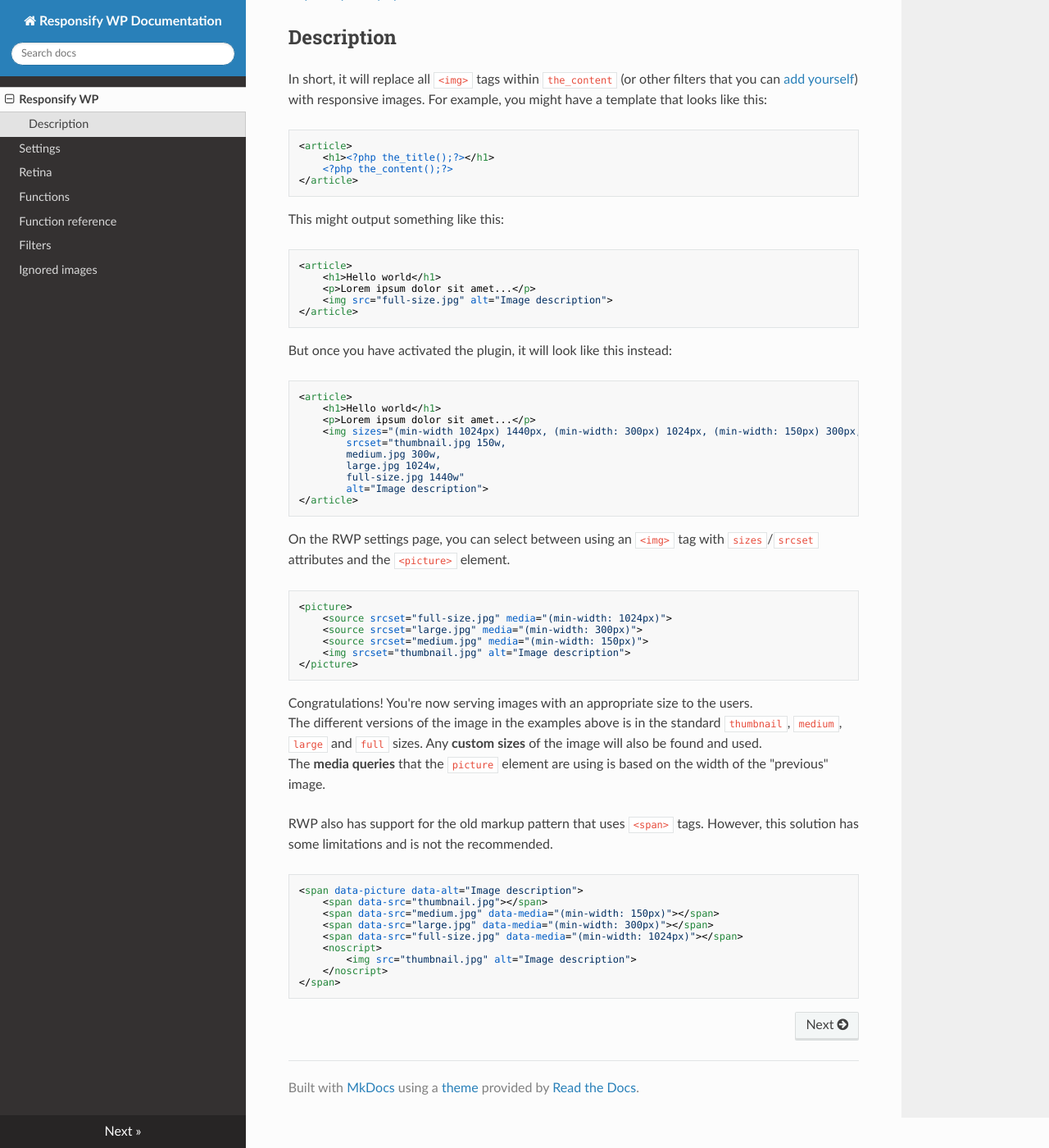
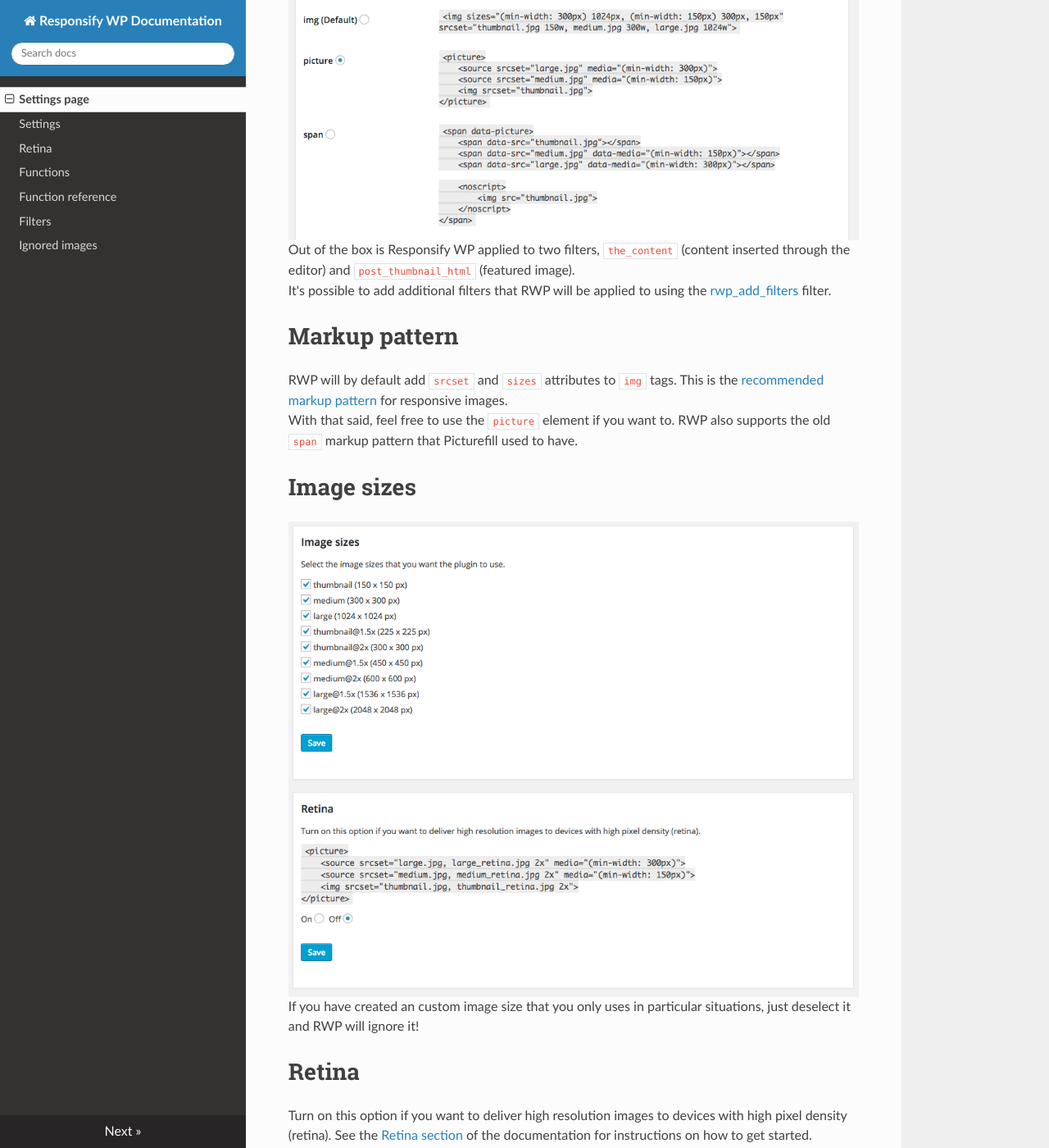
Before and after one commit to responsify-wp/documentation, an MkDocs documentation site: the page built from docs/index.md, in a window 1280 px wide and 1400 px high, scrolled down 493 px. Shown: the whole window at 82% size. Built offline with MkDocs 1.6.1, drawn with Linux system fonts in a browser that asks for light colours; nearby versions of some CDN libraries; old or Windows-style settings are respelled for this version of MkDocs; some of the changed text lies outside the part shown.

Commit message:
Working on the documentation for the settings page

`````diff
--- a/docs/index.md
+++ b/docs/index.md
@@ -1,82 +1,28 @@
-#Responsify WP
-[Responsify WP](https://wordpress.org/plugins/responsify-wp/) is the WordPress plugin that cares about responsive images.
+#Use on
+![Use on](images/screenshot-1.png)
+Out of the box is Responsify WP applied to two filters, ``the_content`` (content inserted through the editor) and ``post_thumbnail_html`` (featured image).
+It's possible to add additional filters that RWP will be applied to using the [rwp_add_filters](/filters#add-filters) filter.
 
-* Use ``img`` with srcset/sizes attributes.
-* ...or the ``picture`` element.
-* Works with or without [Picturefill](http://scottjehl.github.io/picturefill/).
-* Supports high resolution images (retina).
-* Custom media queries.
-* Handpick which image sizes to use.
-* Responsive background images.
+#Markup pattern
+RWP will by default add ``srcset`` and ``sizes`` attributes to ``img`` tags. This is the [recommended markup pattern](http://blog.cloudfour.com/dont-use-picture-most-of-the-time/) for responsive images.
+With that said, feel free to use the ``picture`` element if you want to. RWP also supports the old ``span`` markup pattern that Picturefill used to have.
 
-**Basic demonstration**
-[https://www.youtube.com/watch?v=3ThYWO6vHKI](https://www.youtube.com/watch?v=3ThYWO6vHKI&spfreload=10)
-**Demo site**
-[http://responsifywp.com/demo/](http://responsifywp.com/demo/)
+#Image sizes
+![Image sizes and retina](images/screenshot-2.png)
+If you have created an custom image size that you only uses in particular situations, just deselect it and RWP will ignore it!
 
-##<a name="description"></a>Description
-In short, it will replace all ``<img>`` tags within ``the_content`` (or other filters that you can [add yourself](#filters)) with responsive images.
-For example, you might have a template that looks like this:
+#Retina
+Turn on this option if you want to deliver high resolution images to devices with high pixel density (retina). See the [Retina section](/retina) of the documentation for instructions on how to get started.
 
-````html
-<article>
-	<h1><?php the_title();?></h1>
-	<?php the_content();?>
-</article>
-````
+#Custom media queries
+![Custom media queries](images/screenshot-3.png)
+There might be situations when you want to override the generated settings. You can do this [programmatically in your templates](/settings#media-queries), but as of RWP 1.9, this can easily be done with this new interface.
+Begin with clicking the **Add setting** button and give the new setting a name.
+Next, select if these settings should be applied everywhere or only in specific situations.
 
-This might output something like this:
+#Ignored image formats
+![Use on](images/screenshot-4.png)
+Using animated .gifs? Simply tell RWP to ignore those images by checking the checkbox.
 
-````html
-<article>
-	<h1>Hello world</h1>
-	<p>Lorem ipsum dolor sit amet...</p>
-	<img src="full-size.jpg" alt="Image description">
-</article>
-````
-
-But once you have activated the plugin, it will look like this instead:
-
-````html
-<article>
-	<h1>Hello world</h1>
-	<p>Lorem ipsum dolor sit amet...</p>
-	<img sizes="(min-width 1024px) 1440px, (min-width: 300px) 1024px, (min-width: 150px) 300px, 150px"
-	    srcset="thumbnail.jpg 150w,
-	    medium.jpg 300w,
-	    large.jpg 1024w,
-	    full-size.jpg 1440w"
-	    alt="Image description">
-</article>
-````
-
-On the RWP settings page, you can select between using an ``<img>`` tag with ``sizes``/``srcset`` attributes and the ``<picture>`` element.
-
-````html
-<picture>
-    <source srcset="full-size.jpg" media="(min-width: 1024px)">
-    <source srcset="large.jpg" media="(min-width: 300px)">
-    <source srcset="medium.jpg" media="(min-width: 150px)">
-    <img srcset="thumbnail.jpg" alt="Image description">
-</picture>
-````
-
-Congratulations! You're now serving images with an appropriate size to the users.
-The different versions of the image in the examples above is in the standard ``thumbnail``, ``medium``, ``large`` and ``full`` sizes.
-Any **custom sizes** of the image will also be found and used.
-The **media queries** that the ``picture`` element are using is based on the width of the "previous" image.
-
-RWP also has support for the old markup pattern that uses ``<span>`` tags. However, this solution has some
-limitations and is not the recommended.
-
-````html
-<span data-picture data-alt="Image description">
-    <span data-src="thumbnail.jpg"></span>
-    <span data-src="medium.jpg" data-media="(min-width: 150px)"></span>
-    <span data-src="large.jpg" data-media="(min-width: 300px)"></span>
-    <span data-src="full-size.jpg" data-media="(min-width: 1024px)"></span>
-    <noscript>
-        <img src="thumbnail.jpg" alt="Image description">
-    </noscript>
-</span>
-````
+#Picturefill
+RWP generates markup for the Picturefill polyfill by default. If you choose to turn Picturefill off, the responsive images will only work in modern browsers.
--- a/mkdocs.yml
+++ b/mkdocs.yml
@@ -1,7 +1,7 @@
 site_name: Responsify WP Documentation
 theme: readthedocs
 pages:
-- 'index.md'
+- 'Settings page': 'index.md'
 - 'settings.md'
 - 'retina.md'
 - 'functions.md'
`````
Also changed, not shown: docs/images/screenshot-1.png (added), docs/images/screenshot-2.png (added), docs/images/screenshot-3.png (added), docs/images/screenshot-4.png (added).
